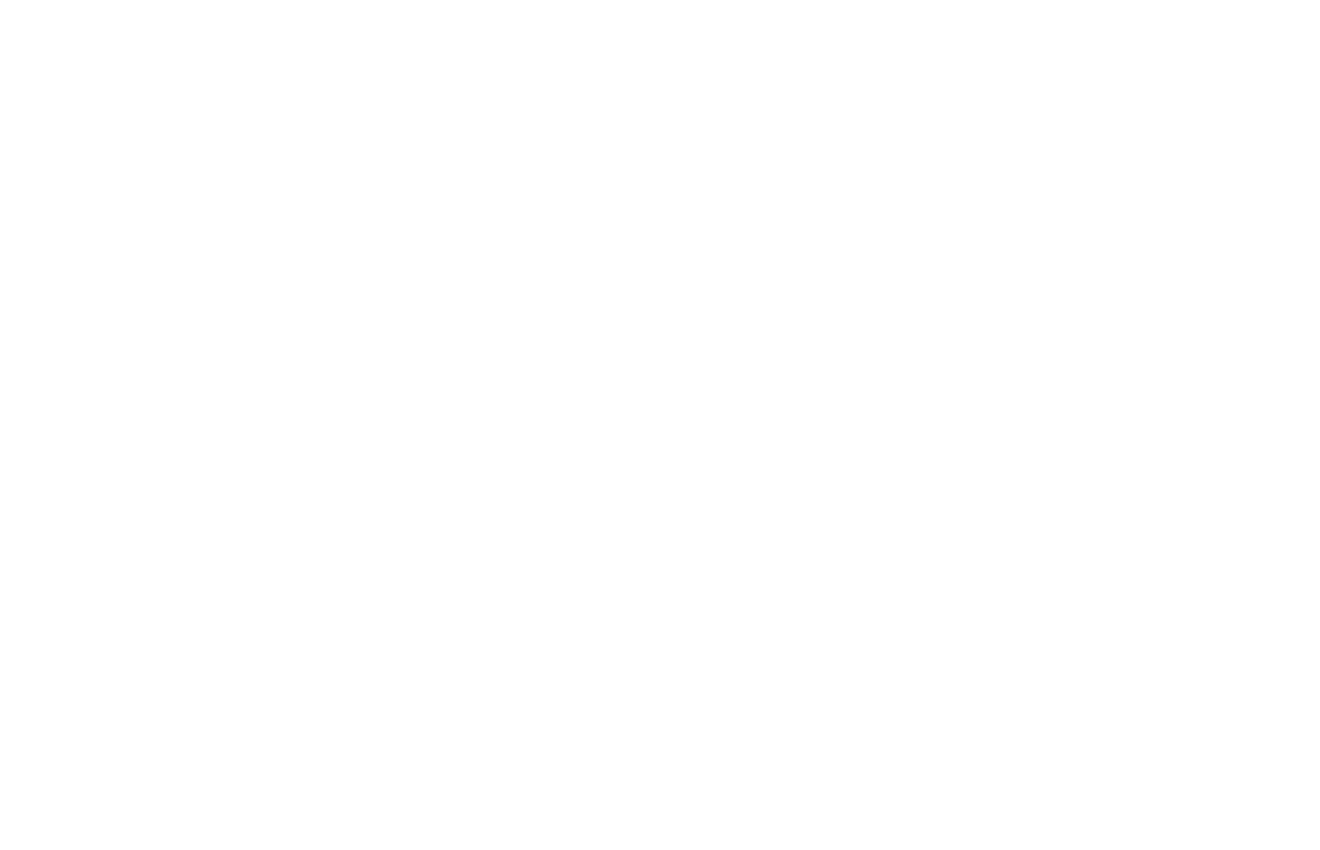
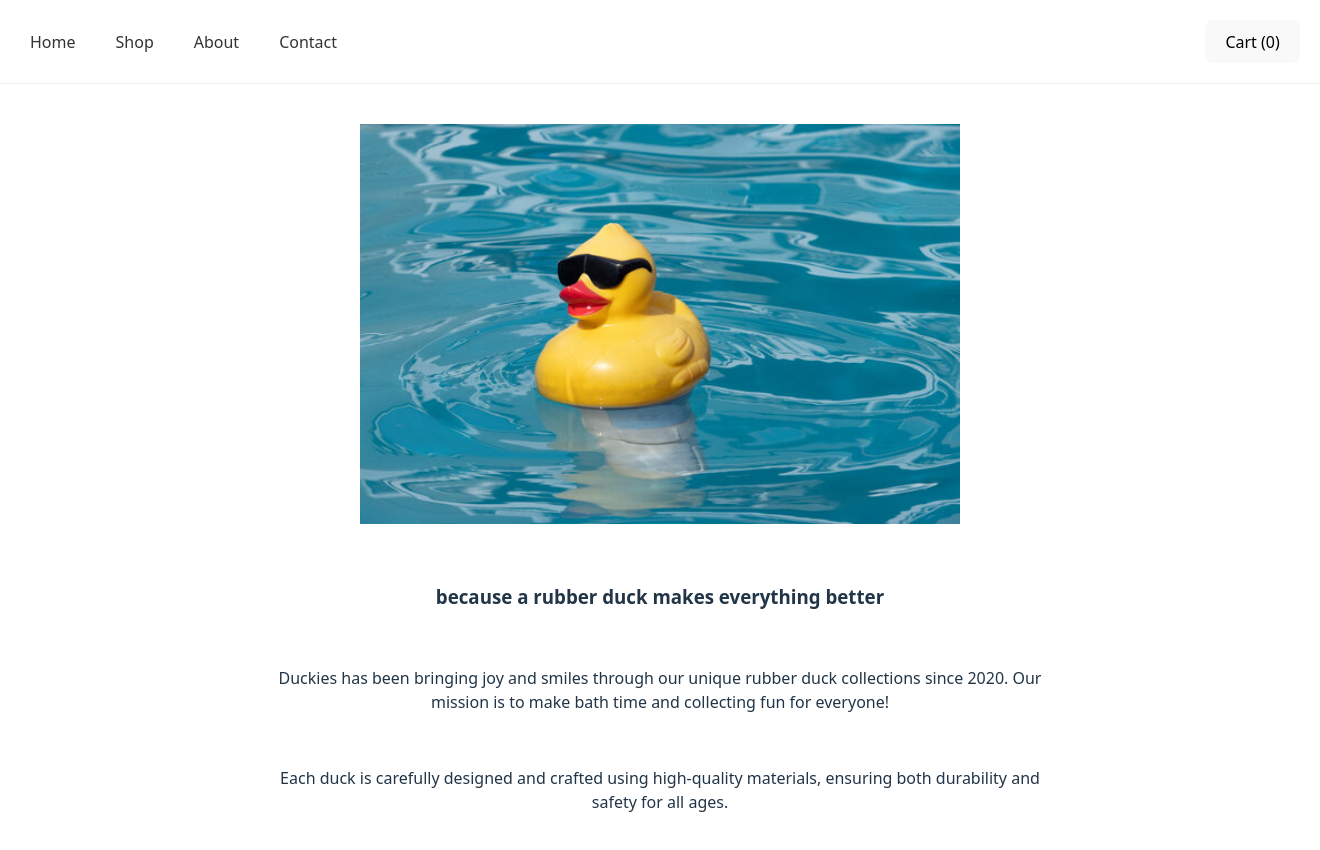
Before and after one commit to hestabshim/duckies, a React (Vite) app: page /duckies/about in a window 1280 px wide. Shown: the top 850 px of the page, 1320 px wide, since content can reach past the window. Before the commit the page ends 800 px from the top, so only its background shows below. Built offline with nearby package versions, Linux system fonts and the light colour scheme.

Commit message:
changed to duckies

```diff
--- a/src/App.jsx
+++ b/src/App.jsx
@@ -44,7 +44,7 @@
   }
 
   return (
-    <Router basename="/final-app">
+    <Router basename="/duckies">
       <div className="app">
         <header>
           <nav>
--- a/src/pages/About.jsx
+++ b/src/pages/About.jsx
@@ -6,7 +6,7 @@
     <div className="about">
       <div className="about-content">
         <div className="image-container">
-          <img src="/final-app/about_duck.jpg" alt="Rubber ducks in a row" />
+          <img src="/duckies/about_duck.jpg" alt="Rubber ducks in a row" />
         </div>
         <div className="about-text">
           <h3>because a rubber duck makes everything better</h3>
--- a/vite.config.js
+++ b/vite.config.js
@@ -4,5 +4,5 @@
 // https://vitejs.dev/config/
 export default defineConfig({
   plugins: [react()],
-  base: '/final-app/',
+  base: '/duckies/',
 })
```
